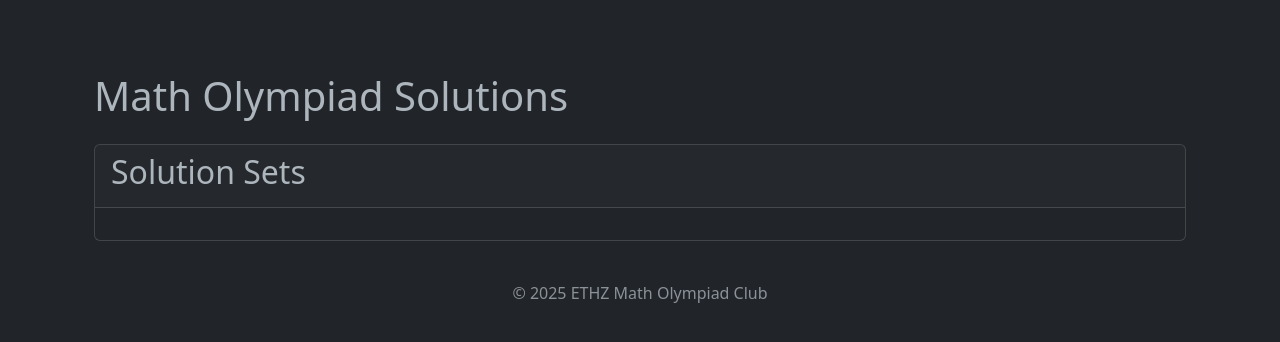
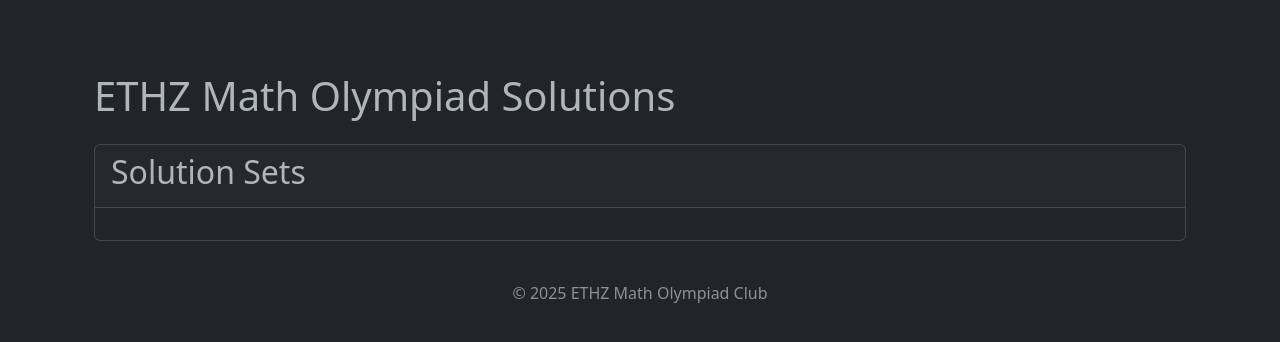
Before and after one commit to AntoineduFresne/ETHZ-Olympiad-Math-Club, a Flask app: template templates/solutions.html in a window 1280 px wide. Shown: the part 56-398 px from the top of the page. Run offline with Flask 3, Linux system fonts and the light colour scheme; the template is opened without the code that fills it, so the values that code supplies are empty; some libraries are stand-ins or nearby versions; some web fonts are replaced.

Commit message:
Update solutions.html

```diff
--- a/templates/solutions.html
+++ b/templates/solutions.html
@@ -2,7 +2,7 @@
 
 {% block content %}
 <div class="container mt-5">
-    <h1>Math Olympiad Solutions</h1>
+    <h1>ETHZ Math Olympiad Solutions</h1>
 
     <div class="row mt-4">
         <div class="col-md-12">
```
